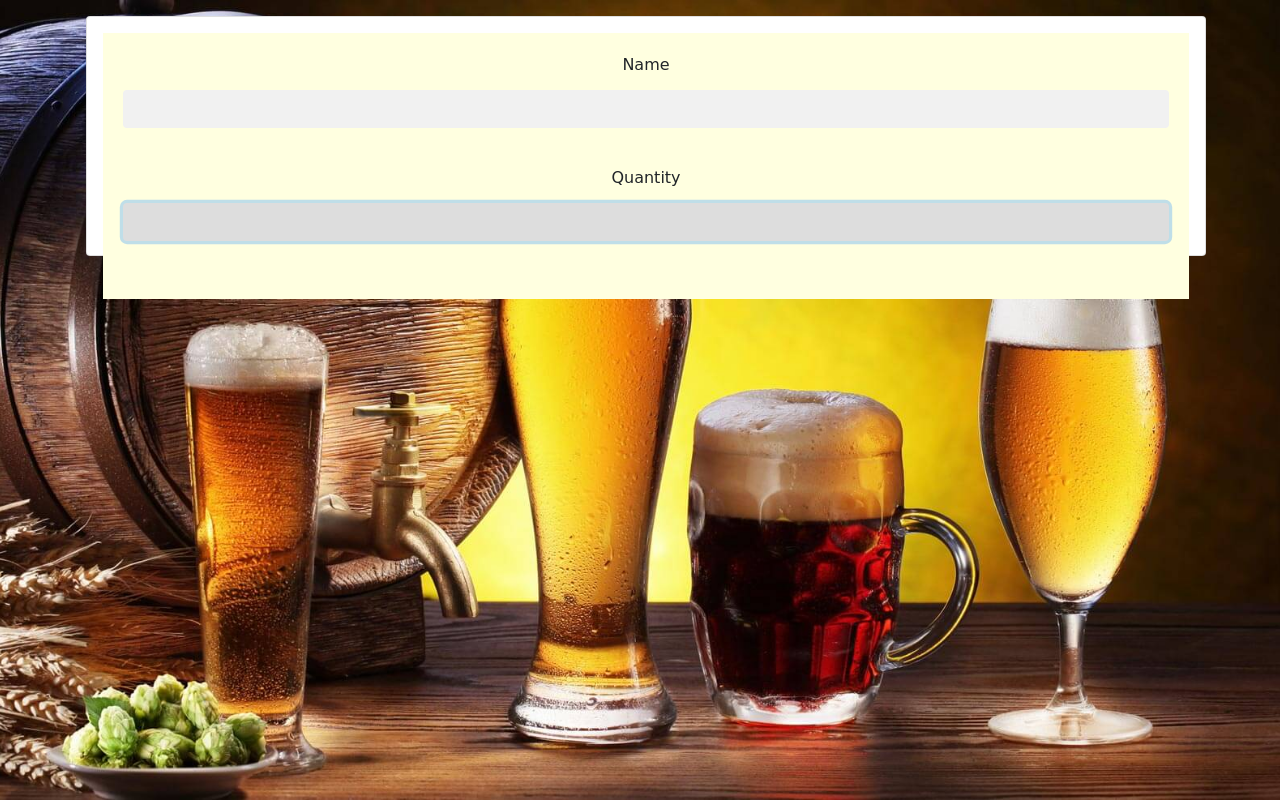
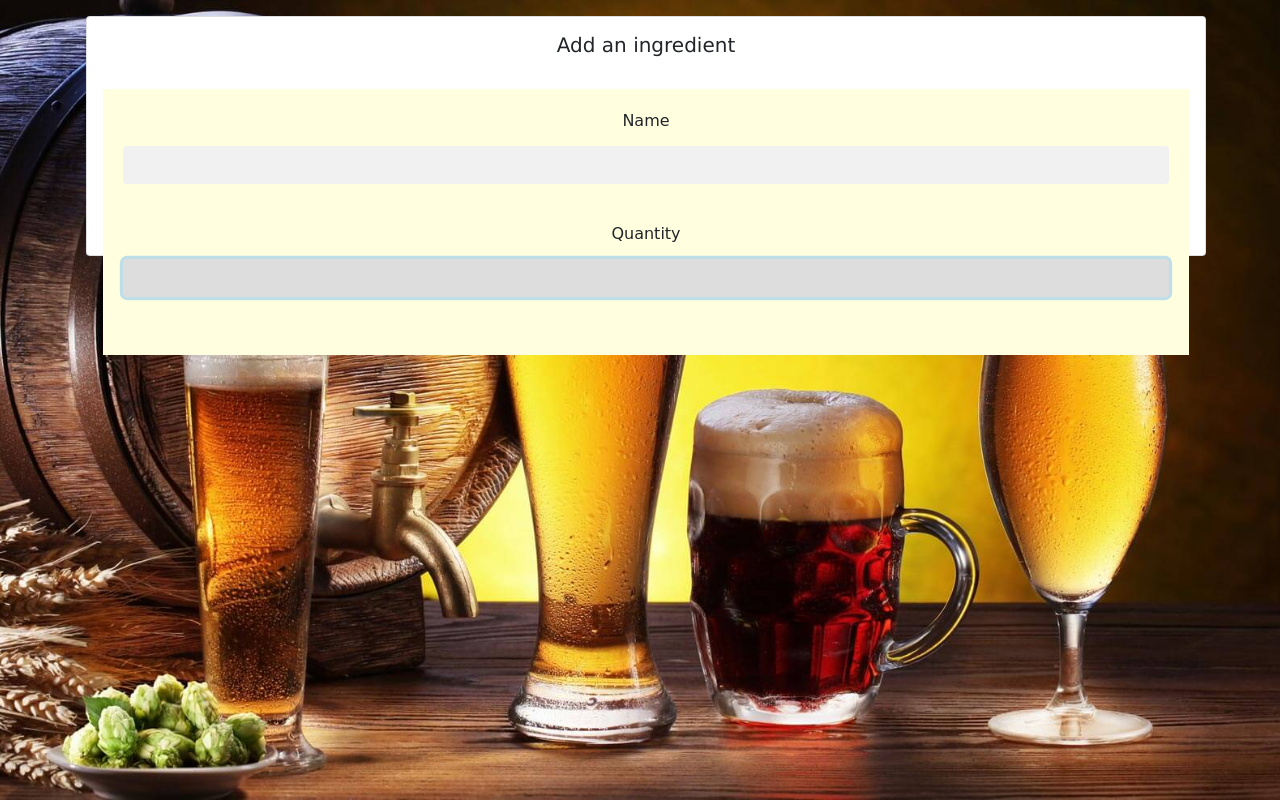
Before and after one commit to CS-27/SER517Fall2019_Group3, a React (Create React App) app in the folder my-app/: page / in a window 1280 px wide. Built offline with nearby package versions, Linux system fonts and the light colour scheme; what google-maps-react would draw is missing.

Commit message:
US:25 Task: 87 Modifying css

```diff
--- a/my-app/src/components/IngredientPage/ingredientPage.css
+++ b/my-app/src/components/IngredientPage/ingredientPage.css
@@ -14,3 +14,23 @@
 
 
 }
+
+input[type=text], input[type=password], input[type=email]:focus {
+    width: 100%;
+    padding: 15px;
+    margin: 5px 0 22px 0;
+    display: inline-block;
+    border: none;
+    background: #f1f1f1;
+}
+
+input[type=text]:focus, input[type=password]:focus, input[type=email]:focus {
+    background-color: #ddd;
+    outline: none;
+}
+.card-title{
+    font-family: 'Lucida Sans';
+    text-align: center;
+    margin: 1rem;
+
+}
--- a/my-app/src/components/IngredientPage/ingredientPage.js
+++ b/my-app/src/components/IngredientPage/ingredientPage.js
@@ -25,6 +25,7 @@ export default class IngredientPage extends Component {
         return (
             <Container>
             <Card  className="cardMain">
+                <Card.Title className="card-title" >Add an ingredient </Card.Title>
          <Card.Body>
          <form onSubmit={this.handleSubmit}>
                 <FormGroup controlId="name" bsSize="large">
```
